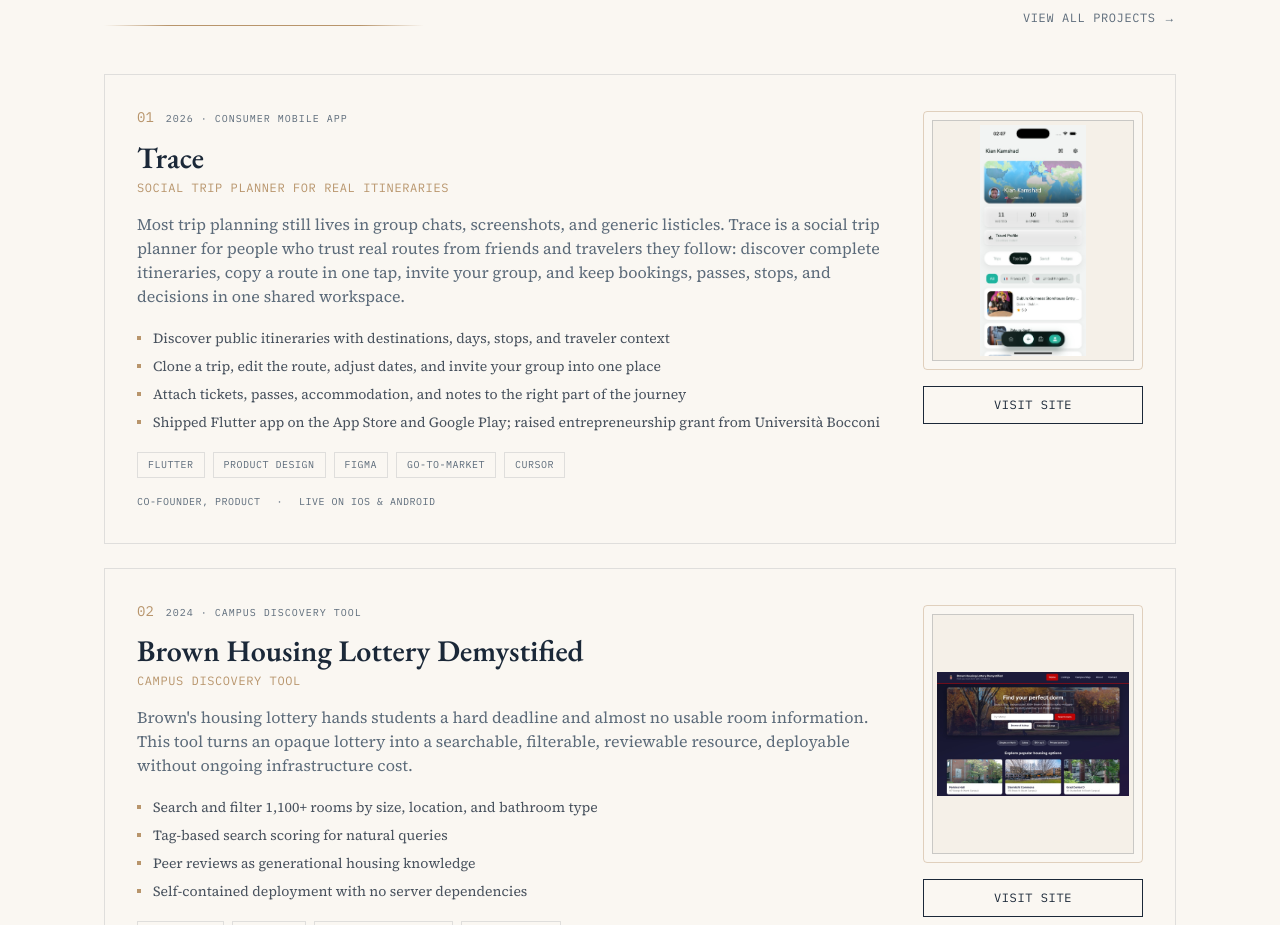
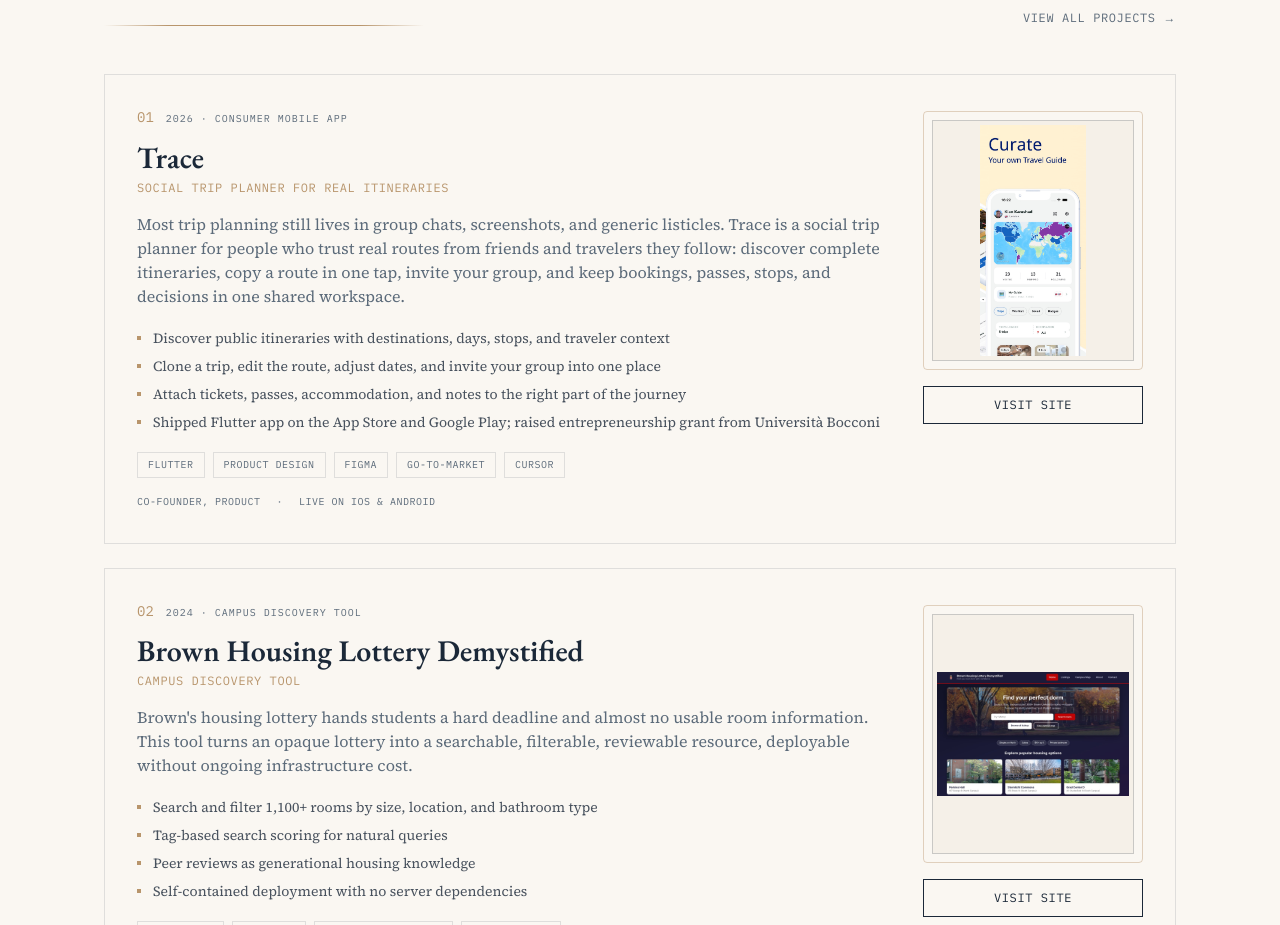
Before and after one commit to kkam717/kian-kamshad-portfolio, a Next.js app: page / in a window 1280 px wide. Shown: the part 1623-2548 px from the top of the page. Built offline with nearby package versions, Linux system fonts and the light colour scheme.

Commit message:
Replace Trace card preview with the current App Store profile screenshot.
Co-authored-by: Cursor <cursoragent@cursor.com>

```diff
--- a/src/data/projects.ts
+++ b/src/data/projects.ts
@@ -41,10 +41,10 @@ export const projects: Project[] = [
     skills: ["Flutter", "Product design", "Figma", "Go-to-market", "Cursor"],
     liveUrl: "https://by-trace.com",
     image: {
-      src: "/projects/trace-profile.png",
-      alt: "Trace app profile screen showing visited countries map, travel stats, and top spots",
-      width: 470,
-      height: 1024,
+      src: "/projects/trace-guide.jpg",
+      alt: "Trace profile with visited-countries map, My Guide, and trip stats from the live iOS app",
+      width: 750,
+      height: 1622,
     },
     featured: true,
   },
```
Also changed, not shown: public/projects/trace-guide.jpg (added).
